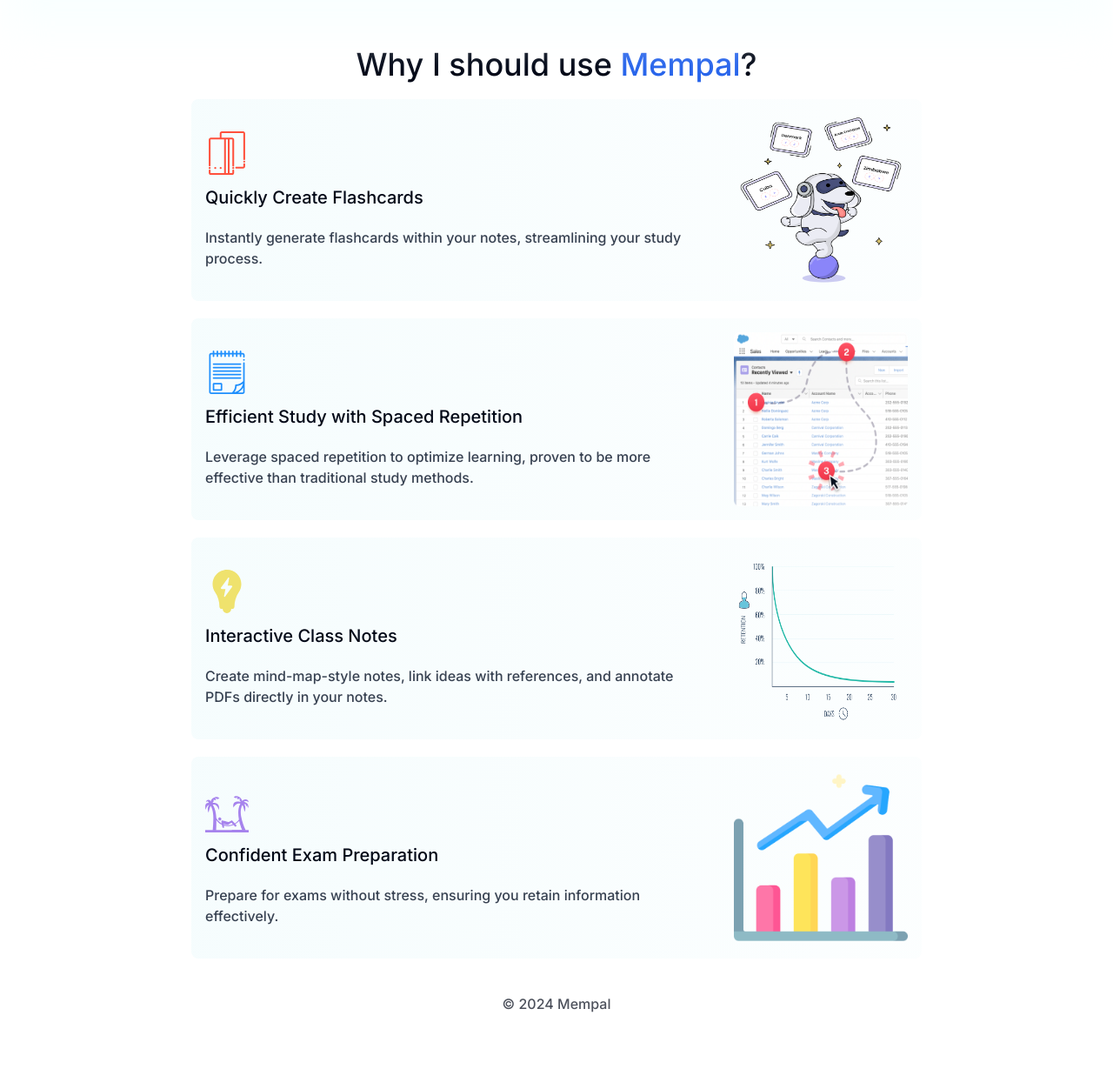
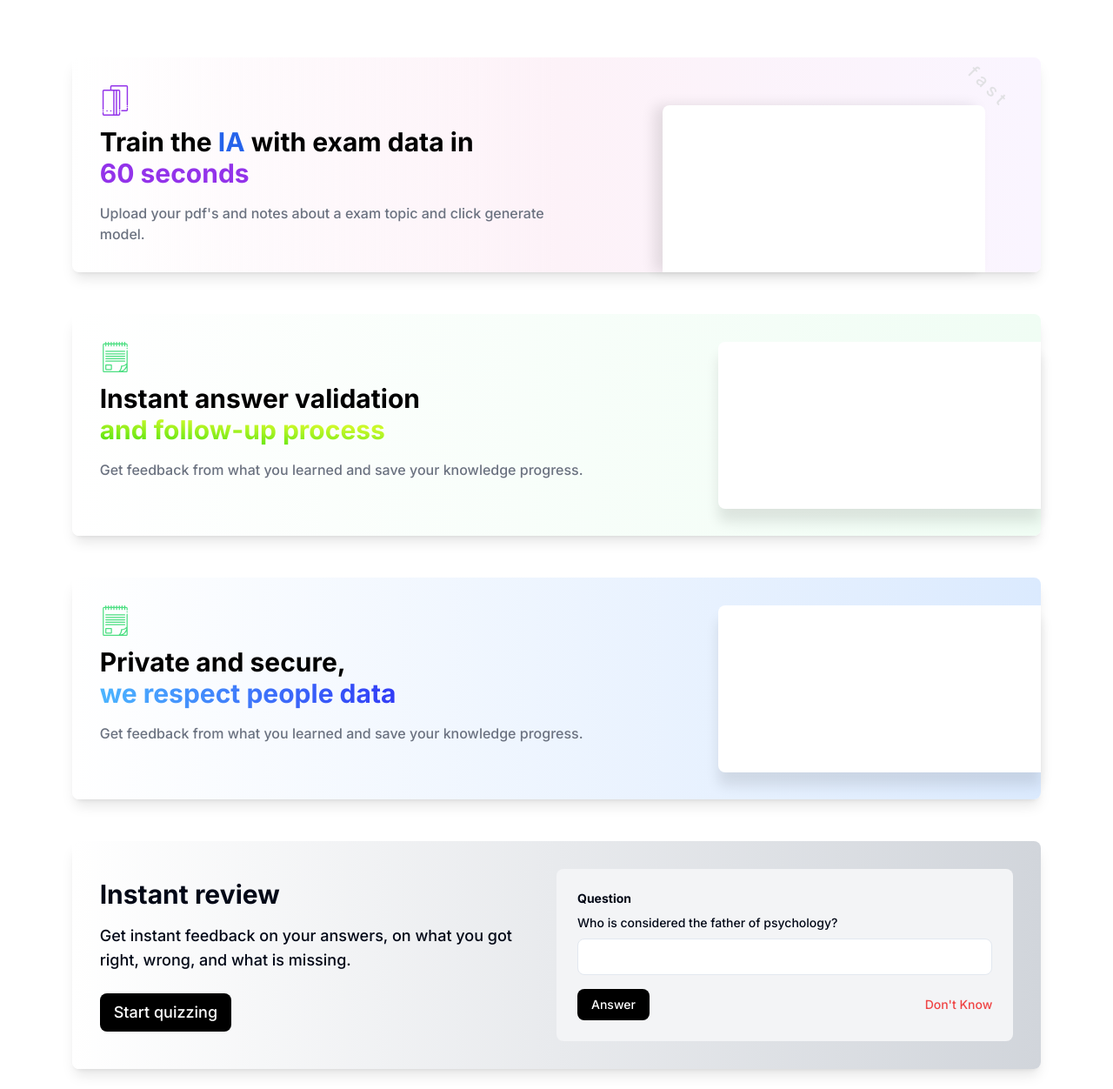
Before and after one commit to jeresc/mempal, a Next.js app: page / in a window 1280 px wide. Shown: the part 1545-2797 px from the top of the page at 87% size. Built offline with nearby package versions, Linux system fonts and the light colour scheme; no server answers.

Commit message:
feat: :lipstick: new cards for features, also the light blue gradient has remove

```diff
--- a/src/components/ui/header.tsx
+++ b/src/components/ui/header.tsx
@@ -5,7 +5,7 @@
 
 function Header() {
   return (
-    <header className='flex items-center justify-between text-xl w-full max-w-7xl px-4 sm:px-8 mx-auto font-bold leading-[4rem] backdrop-blur-md'>
+    <header className='mx-auto flex w-full max-w-7xl items-center justify-between px-4 text-xl font-bold leading-[4rem] backdrop-blur-md sm:px-8'>
       <Link href='/'>
         <Logo className='h-8 text-foreground' />
       </Link>
--- a/src/modules/landing/components/about/index.tsx
+++ b/src/modules/landing/components/about/index.tsx
@@ -1,86 +1,82 @@
-"use client"
+"use client";
 
-import { transition, variants } from '@/utils/anim'
-import { motion } from 'framer-motion'
-import { Button } from "@/components/ui/button";
-import RightBlueArrow from "@/assets/svg/right-arrow-svgrepo-com.svg"
-import LightGradient from '@/assets/images/light_blue_gradient.png'
-import FlashcardEx from '@/assets/images/flashcardexample.png'
-import NotesEx from '@/assets/images/notes.png'
-import MCQsEx from '@/assets/images/mcqs.png'
-import Image, { StaticImageData } from 'next/image';
-import { useState } from 'react';
+import {motion} from "framer-motion";
+import Image, {StaticImageData} from "next/image";
+import {useState} from "react";
 
+import {transition, variants} from "@/utils/anim";
+import {Button} from "@/components/ui/button";
+import RightBlueArrow from "@/assets/svg/right-arrow-svgrepo-com.svg";
+import LightGradient from "@/assets/images/light_blue_gradient.png";
+import FlashcardEx from "@/assets/images/flashcardexample.png";
+import NotesEx from "@/assets/images/notes.png";
+import MCQsEx from "@/assets/images/mcqs.png";
 
-type ImageKeyType = 'flashcards' | 'notes' | 'mcqs'
+type ImageKeyType = "flashcards" | "notes" | "mcqs";
 
 function About() {
-
   const images: Record<ImageKeyType, StaticImageData> = {
     flashcards: FlashcardEx,
     notes: NotesEx,
-        mcqs: MCQsEx
-    }
+    mcqs: MCQsEx,
+  };
 
-    const [selectedImage, setSelectedImage] = useState<ImageKeyType>('flashcards')
-
+  const [selectedImage, setSelectedImage] = useState<ImageKeyType>("flashcards");
 
   const handleImageSwitch = (imageKey: ImageKeyType) => {
-        setSelectedImage(imageKey)
-    }
+    setSelectedImage(imageKey);
+  };
 
   return (
     <motion.section
       animate='animate'
-            className='flex flex-col place-items-center gap-y-12 font-outfit px-[20px] lg:px-[280px]'
+      className='flex flex-col place-items-center gap-y-12 px-[20px] font-outfit lg:px-[280px]'
       initial='initial'
       transition={transition}
       variants={variants}
     >
       <div className='flex w-full pt-8'>
-                <Button className='w-1/2 py-4 px-8'>Try for free</Button>
-                <button className='w-1/2 text-[#000] flex items-center justify-center gap-x-2'>
+        <Button className='w-1/2 px-8 py-4'>Try for free</Button>
+        <button className='flex w-1/2 items-center justify-center gap-x-2 text-[#000]'>
           View Pricing
           <span>
-                        <Image src={RightBlueArrow} alt='Go to Pricing' />
+            <Image alt='Go to Pricing' src={RightBlueArrow} />
           </span>
         </button>
       </div>
 
-            <div className='relative w-[99vw] flex h-full justify-center '>
-                <Image src={LightGradient} alt='Light Gradient' className='min-h-[500px] md:h-[600px] lg:h-[800px] xl:min-h-[1000px] w-full object-cover blur-xl' />
+      <div className='relative flex h-full min-h-[500px] w-[99vw] justify-center md:h-[600px] lg:h-[800px] xl:min-h-[1000px]'>
+        {/* <Image src={LightGradient} alt='Light Gradient' className='min-h-[500px] md:h-[600px] lg:h-[800px] xl:min-h-[1000px] w-full object-cover blur-xl' /> */}
 
         <div className='absolute flex w-full flex-col items-center pt-8'>
-
-                    <div className='flex flex-col md:flex-row gap-4 md:gap-8 mb-4 md:bg-white  rounded-full  md:w-1/2 lg:w-1/3  justify-center px-4'>
+          <div className='mb-4 flex flex-col justify-center gap-4 rounded-full from-gray-100  to-white px-4  md:w-1/2  md:flex-row md:gap-8  md:bg-gradient-to-t lg:w-1/3'>
             <button
-                            onClick={() => handleImageSwitch('flashcards')}
-                            className={`py-2 my-2 px-4 rounded-full transition-all duration-300 ${selectedImage === 'flashcards' ? 'bg-blue-500 text-white' : 'bg-transparent text-gray-500'} md:text-base sm:text-lg text-lg`}
+              className={`my-2 rounded-full px-4 py-2 transition-all duration-300 ${selectedImage === "flashcards" ? "bg-blue-500 text-white" : "bg-transparent text-gray-500"} text-lg sm:text-lg md:text-base`}
+              onClick={() => handleImageSwitch("flashcards")}
             >
               Flashcards
             </button>
             <button
-                            onClick={() => handleImageSwitch('notes')}
-                            className={`py-2 my-2 px-4 rounded-full transition-all duration-300 ${selectedImage === 'notes' ? 'bg-blue-500 text-white' : 'bg-transparent text-gray-500'} md:text-base sm:text-lg text-lg`}
+              className={`my-2 rounded-full px-4 py-2 transition-all duration-300 ${selectedImage === "notes" ? "bg-blue-500 text-white" : "bg-transparent text-gray-500"} text-lg sm:text-lg md:text-base`}
+              onClick={() => handleImageSwitch("notes")}
             >
               Notes
             </button>
             <button
-                            onClick={() => handleImageSwitch('mcqs')}
-                            className={`py-2 my-2 px-4 rounded-full transition-all duration-300 ${selectedImage === 'mcqs' ? 'bg-blue-500 text-white' : 'bg-transparent text-gray-500'} md:text-base sm:text-lg text-lg`}
+              className={`my-2 rounded-full px-4 py-2 transition-all duration-300 ${selectedImage === "mcqs" ? "bg-blue-500 text-white" : "bg-transparent text-gray-500"} text-lg sm:text-lg md:text-base`}
+              onClick={() => handleImageSwitch("mcqs")}
             >
               MCQs
             </button>
           </div>
 
-                    <div className='w-full sm:w-3/4 md:w-1/2 lg:w-2/3 px-5 py-5 lg:pt-8'>
-                        <Image src={images[selectedImage]} alt='Flashcard Example' className='w-full h-auto' />
+          <div className='w-full px-5 py-5 sm:w-3/4 md:w-1/2 lg:w-2/3 lg:pt-8'>
+            <Image alt='Flashcard Example' className='h-auto w-full' src={images[selectedImage]} />
           </div>
         </div>
       </div>
     </motion.section>
-    )
+  );
 }
 
-
-export { About }
+export {About};
--- a/src/modules/landing/components/features/index.tsx
+++ b/src/modules/landing/components/features/index.tsx
@@ -1,37 +1,27 @@
-"use client"
-import { fadeInAnimationOnce } from '@/utils/anim'
-import features from '@/utils/features/features'
-import { motion } from 'framer-motion'
-import Image from 'next/image'
+"use client";
+
+import {motion} from "framer-motion";
+
+import {fadeInAnimationOnce} from "@/utils/anim";
+import {TrainAICard, InstantAnswer, PersonalData, InstantReview} from "@/utils/features/features";
 
 function Features() {
-
   return (
-        <div className="flex flex-col gap-y-[56px] md:gap-y-5 py-10 md:py-5 items-center">
-            <h3 className="text-2xl sm:text-4xl">Why I should use <span className='text-[#2764EB]'>Mempal</span>?</h3>
-            {features.map((feature, index) => (
     <motion.div
-                    className='flex flex-col md:flex-row gap-4 md:gap-8 gap-y-4 place-items-center md:justify-between bg-white p-4 rounded-lg bg-light-blue-gradient'
-                    key={index}
+      className='flex flex-col items-center justify-center gap-y-12 py-8'
+      initial='initial'
       variants={fadeInAnimationOnce}
-                    initial='initial'
+      viewport={{
+        once: true,
+      }}
       whileInView='animate'
-                    viewport={{
-                        once: true
-                    }}
     >
-                    <div className='flex flex-col items-center md:items-start text-center md:text-left'>
-                        <Image src={feature.svg} alt='Feature Svg' width={50} height={50} className='mb-3' />
-                        <h4 className='text-xl mb-5'>{feature.title}</h4>
-                        <p className='text-gray-700 max-w-xs sm:max-w-sm md:max-w-md lg:max-w-lg xl:max-w-xl'>{feature.description}</p>
-                    </div>
-                    <Image src={feature.image} alt='Feature Image' className='w-[100px] h-[100px] sm:w-[150px] sm:h-[150px] md:w-[200px] md:h-[200px]' />
+      <TrainAICard />
+      <InstantAnswer />
+      <PersonalData />
+      <InstantReview />
     </motion.div>
-            ))}
-        </div>
-    )
+  );
 }
 
-
-
-export { Features }
+export {Features};
--- a/src/utils/features/features.ts
+++ /dev/null
@@ -1,43 +0,0 @@
-import flashcardImage from '@/assets/images/featuresImages/flashcard.png'
-import notesImage from '@/assets/images/featuresImages/notes.png'
-import efficientImage from '@/assets/images/featuresImages/forgettingCurve.png'
-import statisticsImage from '@/assets/images/featuresImages/statistics.png'
-
-import flashcardSvg from '@/assets/svg/featuresSvg/cards-outline-svgrepo-com.svg'
-import notesSvg from '@/assets/svg/featuresSvg/notes-notepad-svgrepo-com.svg'
-import efficientSvg from '@/assets/svg/featuresSvg/light-bulb-idea-svgrepo-com.svg'
-import statisticsSvg from '@/assets/svg/featuresSvg/beach-relax-beach-vacation-relax-svgrepo-com.svg'
-
-const features = [
-  {
-    "id": 1,
-    "title": "Quickly Create Flashcards",
-    "description": "Instantly generate flashcards within your notes, streamlining your study process.",
-    "svg": flashcardSvg,
-    "image": flashcardImage
-  },
-  {
-    "id": 2,
-    "title": "Efficient Study with Spaced Repetition",
-    "description": "Leverage spaced repetition to optimize learning, proven to be more effective than traditional study methods.",
-    "svg": notesSvg,
-    "image": notesImage
-  },
-  {
-    "id": 3,
-    "title": "Interactive Class Notes",
-    "description": "Create mind-map-style notes, link ideas with references, and annotate PDFs directly in your notes.",
-    "svg": efficientSvg,
-    "image": efficientImage
-  },
-  {
-    "id": 4,
-    "title": "Confident Exam Preparation",
-    "description": "Prepare for exams without stress, ensuring you retain information effectively.",
-    "svg": statisticsSvg,
-    "image": statisticsImage
-  }
-]
-
-
-export default features
--- /dev/null
+++ b/src/utils/features/features.tsx
@@ -0,0 +1,101 @@
+"use client";
+import Image from "next/image";
+
+import flashcardSvg from "@/assets/svg/featuresSvg/cards-outline-svgrepo-com.svg";
+import notesSvg from "@/assets/svg/featuresSvg/notes-notepad-svgrepo-com.svg";
+
+function TrainAICard() {
+  return (
+    <div className='md:w-5xl relative flex w-11/12 flex-col items-center justify-between rounded-lg bg-gradient-to-l from-purple-50 via-pink-50 p-8 shadow-lg md:flex-row'>
+      <div className='md:w-2/4'>
+        <Image alt='Flashcard Svg' className='mb-3' height={35} src={flashcardSvg} width={35} />
+        <h1 className='text-xl font-bold text-black sm:text-2xl md:text-3xl'>
+          Train the <span className='text-blue-600'>IA</span> with exam data in <br />{" "}
+          <span className='text-purple-600'>60 seconds</span>
+        </h1>
+        <p className='mt-4 text-gray-500'>
+          Upload your pdf&apos;s and notes about a exam topic and click generate model.
+        </p>
+      </div>
+      <div className='mt-16 h-48 w-full rounded-t-lg bg-white shadow-left-shadow md:absolute md:bottom-0 md:right-16 md:w-1/3' />
+      <div className='relative mt-8 hidden  w-full md:mt-0 md:block md:w-1/3'>
+        <div className='absolute -top-[90px] right-8 -translate-y-4 translate-x-7 rotate-45 transform text-xl text-[#E1E1E4]'>
+          f a s t
+        </div>
+      </div>
+    </div>
+  );
+}
+
+function InstantAnswer() {
+  return (
+    <div className='md:w-5xl relative flex w-11/12 flex-col items-center justify-between rounded-lg bg-gradient-to-l from-green-50 to-white p-8 shadow-lg md:flex-row'>
+      <div className='md:w-2/3'>
+        <Image alt='Flashcard Svg' className='mb-3' height={35} src={notesSvg} width={35} />
+        <h1 className='text-xl font-bold text-black sm:text-2xl md:text-3xl'>
+          Instant answer validation
+        </h1>
+        <h1 className='bg-gradient-to-tr from-[#43E00C] via-[#D0FA2B] to-[#47E10D] bg-clip-text text-xl font-bold text-transparent sm:text-2xl md:text-3xl'>
+          and follow-up process
+        </h1>
+        <p className='mb-8 mt-4 text-gray-500'>
+          Get feedback from what you learned and save your knowledge progress.
+        </p>
+      </div>
+      <div className='h-48 w-full bg-white shadow-bottom-shadow md:absolute md:right-0 md:w-1/3 md:rounded-l-lg' />
+    </div>
+  );
+}
+
+function PersonalData() {
+  return (
+    <div className='md:w-5xl relative flex w-11/12 flex-col items-center justify-between rounded-lg bg-gradient-to-l from-blue-100 to-white p-8 shadow-lg md:flex-row'>
+      <div className='md:w-2/3'>
+        <Image alt='Flashcard Svg' className='mb-3' height={35} src={notesSvg} width={35} />
+        <h1 className='text-xl font-bold text-black sm:text-2xl md:text-3xl'>
+          Private and secure,
+        </h1>
+        <h1 className='bg-gradient-to-l from-[#6B84FB] via-[#3038F6] to-[#4cb5ff] bg-clip-text text-xl font-bold text-transparent sm:text-2xl md:text-3xl'>
+          we respect people data
+        </h1>
+        <p className='mb-8 mt-4 text-gray-500'>
+          Get feedback from what you learned and save your knowledge progress.
+        </p>
+      </div>
+      <div className='h-48 w-full bg-white shadow-bottom-shadow md:absolute md:right-0 md:w-1/3 md:rounded-l-lg' />
+    </div>
+  );
+}
+
+function InstantReview() {
+  return (
+    <div className='md:w-5xl relative flex w-11/12 flex-col items-center justify-between rounded-lg bg-gradient-to-l from-gray-300 to-white p-8 shadow-lg md:flex-row'>
+      <div className='mb-8 w-full lg:mb-0 lg:w-1/2'>
+        <h1 className='mb-4 text-xl font-bold sm:text-2xl md:text-3xl'>Instant review</h1>
+        <p className='mb-6 mt-4 w-full text-lg md:w-11/12'>
+          Get instant feedback on your answers, on what you got right, wrong, and what is missing.
+        </p>
+        <button className='text-md transform rounded-lg bg-black px-4 py-2 text-white transition-transform hover:scale-105 sm:text-lg'>
+          Start quizzing
+        </button>
+      </div>
+      <div className='w-full rounded-lg bg-gray-100 p-6 lg:w-1/2'>
+        <div className='mb-4'>
+          <label className='mb-2 block text-sm font-bold' htmlFor='question'>Question</label>
+          <p className='mb-2 text-sm'>Who is considered the father of psychology?</p>
+          <input id='question' className='text-md w-full rounded-lg border p-2' type='text' />
+        </div>
+        <div className='flex items-center justify-between'>
+          <button className='transform rounded-lg bg-black px-4 py-2 text-sm text-white transition-transform hover:scale-105'>
+            Answer
+          </button>
+          <p className='text-sm text-red-500'>
+            Don&apos;t Know
+          </p>
+        </div>
+      </div>
+    </div>
+  );
+}
+
+export {TrainAICard, InstantAnswer, PersonalData, InstantReview};
--- a/tailwind.config.ts
+++ b/tailwind.config.ts
@@ -87,7 +87,11 @@
         "accordion-up": "accordion-up 0.2s ease-out",
       },
       backgroundImage: {
-        'light-blue-gradient': 'linear-gradient(to right, rgba(224, 247, 250, 0.3), rgba(224, 247, 250, 0.1))'
+        cyanBlue: "linear-gradient(to right, #00bcd4, #1e3a8a, #00bcd4)",
+      },
+      boxShadow: {
+        "bottom-shadow": "0 15px 15px rgba(0, 0, 0, 0.1)",
+        "left-shadow": "-10px 0 15px rgba(0, 0, 0, 0.1)",
       },
     },
   },
```
Also changed, not shown: src/app/page.tsx (+7 -6 lines), src/utils/anim.ts (+5 -6 lines), src/assets/svg/featuresSvg/cards-outline-svgrepo-com.svg, src/assets/svg/featuresSvg/notes-notepad-svgrepo-com.svg. Lines whose indentation alone changed are shown as unchanged.
